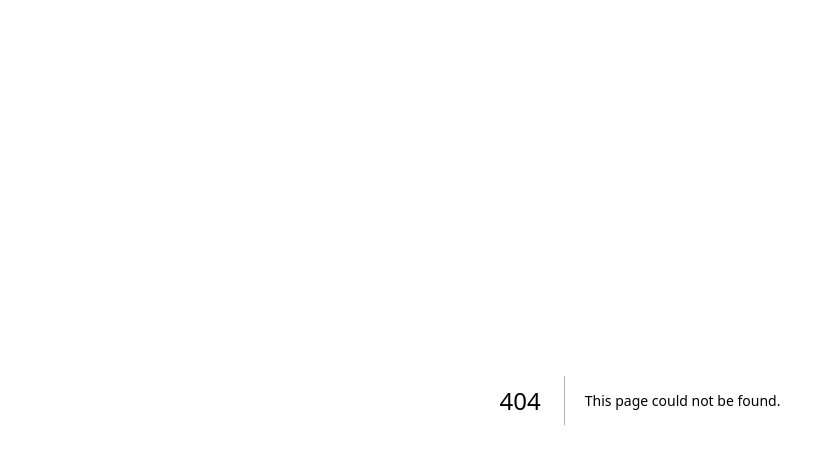
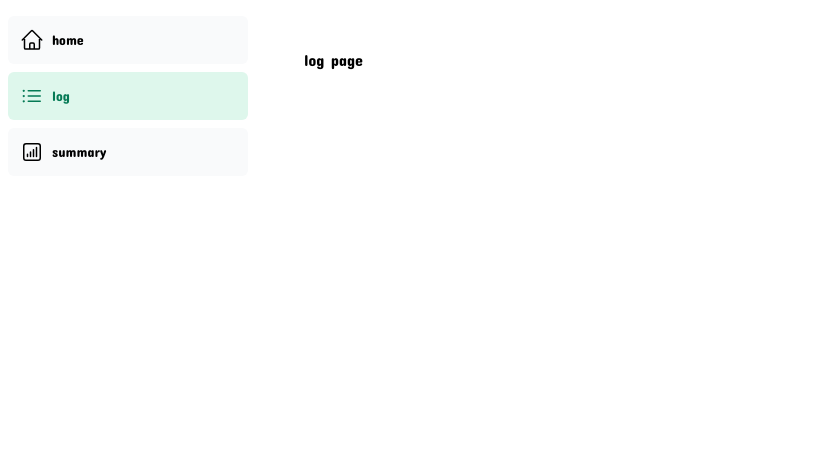
Before and after one commit to stephkyou/sage-ui, a Next.js app: page /log in a window 1280 px wide. Before the commit this address had no page. Shown: the top 464 px of the page, without its empty margins (0-835 px from the left). Built offline with nearby package versions, Linux system fonts and the light colour scheme.

Commit message:
add navbar

```diff
--- /dev/null
+++ b/app/(home)/layout.tsx
@@ -0,0 +1,18 @@
+
+import { Metadata } from 'next';
+import { NavBar } from '../ui/nav-bar';
+
+export const metadata: Metadata = {
+  title: 'Dashboard',
+};
+
+export default function Layout({ children }: { children: React.ReactNode }) { // children props here are the nested routes
+  return (
+    <div className="flex h-screen flex-col md:flex-row md:overflow-hidden">
+      <div className="w-full flex-none md:w-64">
+        <NavBar />
+      </div>
+      <div className="flex-grow p-6 md:overflow-y-auto md:p-12">{children}</div>
+    </div>
+  );
+}
--- /dev/null
+++ b/app/(home)/log/page.tsx
@@ -0,0 +1,3 @@
+export default function Page() {
+    return <p>log page</p>;
+  }
--- a/app/page.tsx
+++ b/app/(home)/page.tsx
@@ -1,5 +1,4 @@
-// import Image from "next/image";
-import Form from "./ui/create-form";
+import Form from "../ui/create-form";
 
 export default function Home() {
   return (
--- /dev/null
+++ b/app/(home)/summary/page.tsx
@@ -0,0 +1,3 @@
+export default function Page() {
+    return <p>summary page</p>;
+  }
--- a/app/ui/create-form.tsx
+++ b/app/ui/create-form.tsx
@@ -3,7 +3,8 @@ import { CurrencyDollarIcon } from '@heroicons/react/24/outline';
 
 export default function Form() {
     return (
-        <form className="grid grid-cols-5 gap-4 mt-4 max-w-full mx-auto">
+        <form>
+            <div className="grid grid-cols-5 gap-4 mt-4 max-w-full mx-auto">
                 <div className="mb-5">
                     <label htmlFor="date" className="block mb-2 text-m font-medium text-gray-900 dark:text-white">
                         date
@@ -70,6 +71,7 @@ export default function Form() {
                             add!
                     </button>
                 </div>
+            </div>
         </form>
     )
 }
--- /dev/null
+++ b/app/ui/nav-bar.tsx
@@ -0,0 +1,11 @@
+import NavLinks from "./nav-links";
+
+export function NavBar() {
+  return (
+    <div className="flex h-full flex-col px-3 py-4 md:px-2">
+      <div className="flex grow flex-row space-x-2 md:flex-col md:space-x-0 md:space-y-2">
+        <NavLinks />
+      </div>
+    </div>
+  );
+}
--- /dev/null
+++ b/app/ui/nav-links.tsx
@@ -0,0 +1,43 @@
+'use client';
+
+import { usePathname } from 'next/navigation';
+import {
+    ChartBarSquareIcon,
+    HomeIcon,
+    ListBulletIcon,
+  } from '@heroicons/react/24/outline';
+import Link from 'next/link';
+import clsx from 'clsx';
+
+// Map of links to display in the side navigation.
+// Depending on the size of the application, this would be stored in a database.
+const links = [
+    { name: 'home', href: '/', icon: HomeIcon },
+    { name: 'log', href: '/log', icon: ListBulletIcon },
+    { name: 'summary', href: '/summary', icon: ChartBarSquareIcon },
+  ];
+
+export default function NavLinks() {
+    const pathname = usePathname();
+    return (
+      <>
+        {links.map((link) => {
+          const LinkIcon = link.icon;
+          return (
+            <Link
+              key={link.name}
+              href={link.href}
+              className={clsx(
+                'flex h-[48px] grow items-center justify-center gap-2 rounded-md bg-gray-50 p-3 text-sm font-medium hover:bg-green-100 hover:text-green-600 md:flex-none md:justify-start md:p-2 md:px-3',
+                {
+                  'bg-green-100 text-green-600': pathname === link.href,
+                },
+              )}>
+              <LinkIcon className="w-6" />
+              <p className="hidden md:block">{link.name}</p>
+            </Link>
+          );
+        })}
+      </>
+    );
+  }
--- a/package.json
+++ b/package.json
@@ -10,12 +10,14 @@
   },
   "dependencies": {
     "@heroicons/react": "^2.1.3",
+    "clsx": "^2.1.1",
     "flowbite": "^2.3.0",
     "flowbite-datepicker": "^1.2.6",
     "flowbite-react": "^0.9.0",
     "next": "14.2.3",
     "react": "^18",
-    "react-dom": "^18"
+    "react-dom": "^18",
+    "zod": "^3.23.8"
   },
   "devDependencies": {
     "@types/node": "^20",
```
Also changed, not shown: 1 other file (tests, documents, lock files or other folders). Lines whose indentation alone changed are shown as unchanged.
